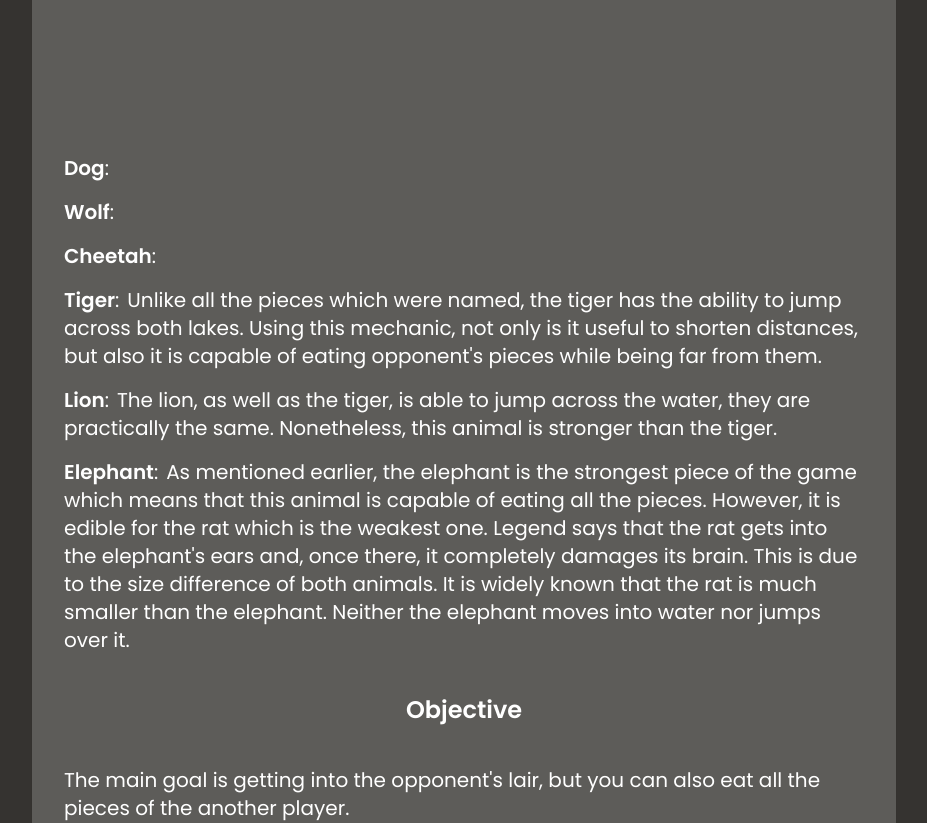
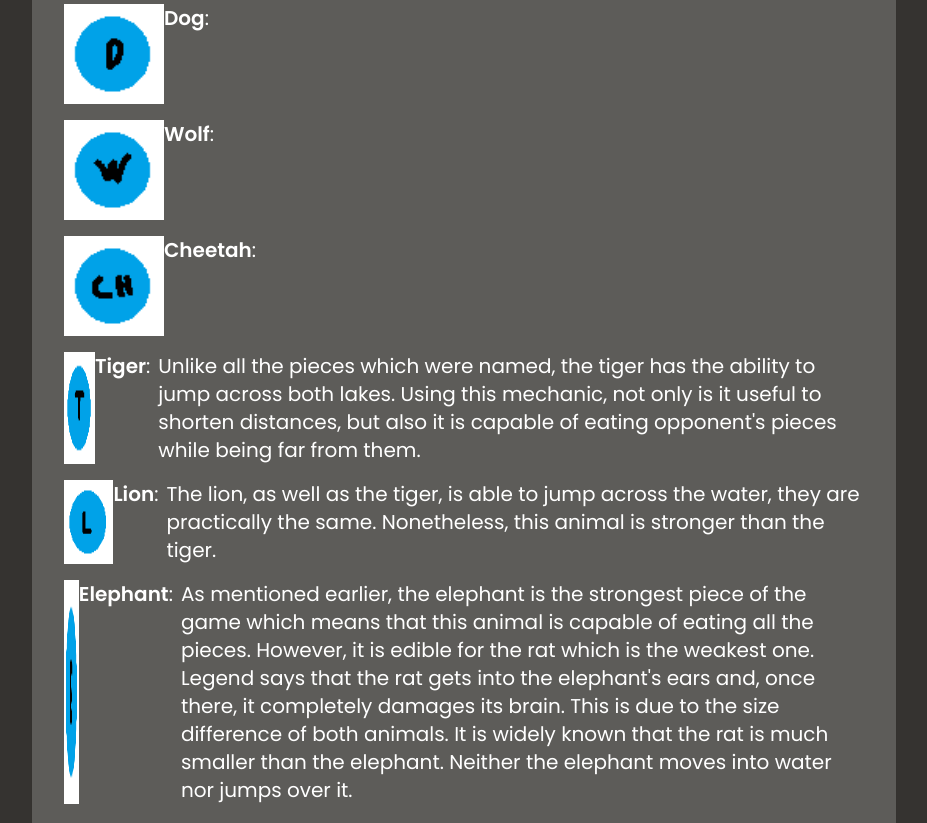
Before and after one commit to MateCon/jungle-chess, a Next.js app: page /aboutjc in a window 1280 px wide. Shown: the part 3940-4763 px from the top of the page, without its empty margins (248-1175 px from the left). Built offline with nearby package versions, Linux system fonts and the light colour scheme.

Commit message:
about jungle chess

```diff
--- a/src/pages/aboutjc.tsx
+++ b/src/pages/aboutjc.tsx
@@ -148,15 +148,18 @@ const Home: NextPage = () => {
 
             <div className="text-xl font-normal text-left mb-10">
             <h2 className="mt-4 mb-4">
+            <div className="flex flex-row">
+            <Image src="/static/assets/pieces/BR.png" width={100} height={100} alt="Rat" />
                 <span className="text-white font-semibold">Rat</span>
                 <span className="text-white mr-2">:</span>
                 <span className="text-white">This is the weakest piece of the game. In spite of being eaten by everyone, the rat is the only one which can eat the strongest piece, the elephant.
                 None has this particular feature. The rat can move into the water as if it were land, but it can't be used to eat the another rat or elephant. It is mandatory for it to be on
                 land.</span><br/>
+                </div>
             </h2>
             <h2 className="mt-4 mb-4">
               <div className="flex flex-row">
-            <Image src="/static/assets/pieces/BC.png" width={100} height={100} alt="" />
+              <Image src="/static/assets/pieces/BC.png" width={100} height={100} alt="Cat" />
                 <span className="text-white font-semibold ml-2">Cat</span>
                 <span className="text-white mr-2">:</span>
                 <span className="text-white">Unlike the first animal mentioned, the cat can't move into the water.</span><br/>
@@ -173,38 +176,56 @@ const Home: NextPage = () => {
 
             <div className="text-xl font-normal text-left mb-10">
             <h2 className="mt-4 mb-4">
+            <div className="flex flex-row">
+            <Image src="/static/assets/pieces/BD.png" width={100} height={100} alt="Dog" />
                 <span className="text-white font-semibold">Dog</span>
                 <span className="text-white mr-2">:</span>
                 <span className="text-white"></span><br/>
+                </div>
             </h2>
             <h2 className="mt-4 mb-4">
+            <div className="flex flex-row">
+            <Image src="/static/assets/pieces/BW.png" width={100} height={100} alt="Wolf" />
                 <span className="text-white font-semibold">Wolf</span>
                 <span className="text-white mr-2">:</span>
                 <span className="text-white"></span><br/>
+                </div>
             </h2>
             <h2 className="mt-4 mb-4">
+            <div className="flex flex-row">
+            <Image src="/static/assets/pieces/BH.png" width={100} height={100} alt="Cheetah" />
                 <span className="text-white font-semibold">Cheetah</span>
                 <span className="text-white mr-2">:</span>
                 <span className="text-white"></span><br/>
+                </div>
             </h2>
             <h2 className="mt-4 mb-4">
+            <div className="flex flex-row">
+            <Image src="/static/assets/pieces/BT.png" width={100} height={100} alt="Tiger" />
                 <span className="text-white font-semibold">Tiger</span>
                 <span className="text-white mr-2">:</span>
                 <span className="text-white">Unlike all the pieces which were named, the tiger has the ability to jump across both lakes. Using this mechanic, not only is it useful to shorten
                 distances, but also it is capable of eating opponent's pieces while being far from them.</span><br/>
+            </div>
             </h2>
             <h2 className="mt-4 mb-4">
+            <div className="flex flex-row">
+            <Image src="/static/assets/pieces/BL.png" width={100} height={100} alt="Lion" />
                 <span className="text-white font-semibold">Lion</span>
                 <span className="text-white mr-2">:</span>
                 <span className="text-white">The lion, as well as the tiger, is able to jump across the water, they are practically the same. Nonetheless, this animal is stronger than the
                 tiger.</span><br/>
+                </div>
             </h2>
             <h2 className="mt-4 mb-4">
+            <div className="flex flex-row">
+            <Image src="/static/assets/pieces/BE.png" width={100} height={100} alt="Elephant" />
                 <span className="text-white font-semibold">Elephant</span>
                 <span className="text-white mr-2">:</span>
                 <span className="text-white">As mentioned earlier, the elephant is the strongest piece of the game which means that this animal is capable of eating all the pieces. However,
                 it is edible for the rat which is the weakest one. Legend says that the rat gets into the elephant's ears and, once there, it completely damages its brain. This is due to the
                 size difference of both animals. It is widely known that the rat is much smaller than the elephant. Neither the elephant moves into water nor jumps over it.</span><br/>
+            </div>
             </h2>
 
 
```
